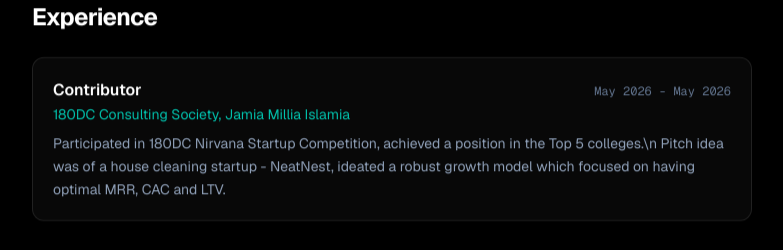
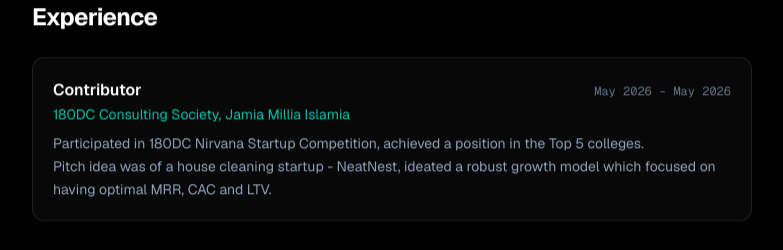
Before and after one commit to silver0cloud/my-portfolio, a Next.js app: page / in a window 1280 px wide. Shown: the part 1860-2110 px from the top of the page, without its empty margins (248-1031 px from the left). Built offline with nearby package versions, Linux system fonts and the light colour scheme.

Commit message:
Update page.tsx

```diff
--- a/app/page.tsx
+++ b/app/page.tsx
@@ -348,8 +348,8 @@ resilience score for 10 countries.</h6>
                 </div>
                 <p className="text-sm text-teal-400/90 mt-0.5">180DC Consulting Society, Jamia Millia Islamia </p>
                 <p className="text-sm text-slate-400 mt-2 leading-relaxed">
-                  Participated in 180DC Nirvana Startup Competition, achieved a position in the Top 5 colleges.\n
-                  Pitch idea was of a house cleaning startup - NeatNest, ideated a robust growth model which focused on having optimal MRR, CAC and LTV.
+                  <h6>Participated in 180DC Nirvana Startup Competition, achieved a position in the Top 5 colleges.</h6>
+                  <h6>Pitch idea was of a house cleaning startup - NeatNest, ideated a robust growth model which focused on having optimal MRR, CAC and LTV.</h6>
                 </p>
               </div>
             </div>
```
